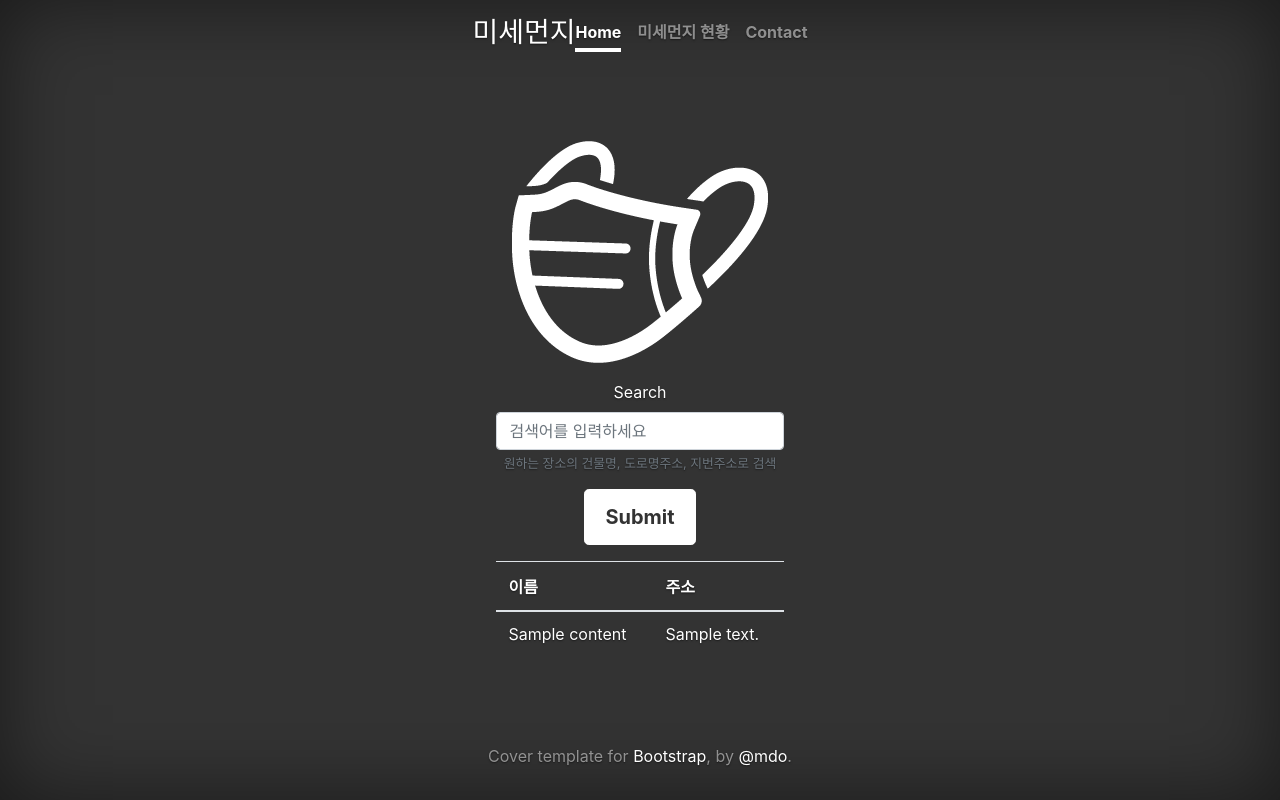
After one commit to YEEN6/dust, a Flask app: template templates/search-result.html in a window 1280 px wide. The commit adds this page. Run offline with Flask 2, Linux system fonts and the light colour scheme; the template is opened without the code that fills it: most values are stand-ins (such as "Sample title", 1, 10 or a date in 2020); some libraries are stand-ins or nearby versions.

Commit message:
complete search function

```diff
--- a/app.py
+++ b/app.py
@@ -1,6 +1,6 @@
-from flask import Flask
-from flask import render_template
-from flask import url_for
+from flask import Flask, render_template, request, url_for, jsonify
+
+from search.getLocation import get_location
 
 app = Flask(__name__)
 
@@ -12,10 +12,13 @@ def hello_world():
 def index():
     return render_template('index.html')
 
-@app.route('/search')
+@app.route('/search', methods=['POST'])
 def getLocationList():
+    result = request.form['searchInput']
+    print(result)
+    response_data = get_location(result)
 
-    return
+    return render_template('search-result.html', contents=response_data)
 
 
 with app.test_request_context():
--- a/templates/index.html
+++ b/templates/index.html
@@ -31,21 +31,44 @@
       </header>
 
 
-      <!-- logo and search form -->
+      <!-- logo -->
 
       <main role="main" class="inner cover">
         <img src="static/images/maskIcon.png">
 
-        <form action="{{ url_for('getLocationList')}}" method="post" >
+
+        <!-- search form -->
+          <script>
+          $(document).ready(function() {
+            $('form').on('submit', function(event) {
+              $.ajax({
+                data : {
+                  searchInput : $('form').serialize()
+                },
+                type : 'POST',
+                url : '/search'
+              })
+              .done(function(data) {
+                  $('#output').text(data.output).show();
+            });
+              event.preventDefault();
+            });
+          });
+
+
+          </script>
+
+
+        <form action="{{ url_for('getLocationList') }}" method="post" >
             <div class="form-group">
-                <label for="inputSearch">Search</label>
-                <input type="search" class="form-control" id="inputSearch" aria-describedby="searchHelp" placeholder="검색어를 입력하세요">
+                <label for="searchInput">Search</label>
+                <input type="search" class="form-control" name="searchInput" id="searchInput" aria-describedby="searchHelp" placeholder="검색어를 입력하세요">
                 <small id="searchHelp" class="form-text text-muted">원하는 장소의 건물명, 도로명주소, 지번주소로 검색</small>
             </div>
             <button type="submit" class="btn btn-lg btn-secondary">Submit</button>
         </form>
-          <h1 class="cover-heading">Cover your page.</h1>
-        <p class="lead">Cover is a one-page template for building simple and beautiful home pages. Download, edit the text, and add your own fullscreen background photo to make it your own.</p>
+          <h1 class="cover-heading" id="output"></h1>
+        <p class="lead"></p>
         <p class="lead">
         </p>
         <!-- end of logo and search form -->
@@ -55,7 +78,7 @@
         <!-- show search result page -->
 
         <article>
-          {% search result %}  {% end search result %}
+          {% block article %}  {% endblock %}
         </article>
 
 
@@ -78,6 +101,6 @@
     <script src="https://code.jquery.com/jquery-3.2.1.slim.min.js" integrity="sha384-KJ3o2DKtIkvYIK3UENzmM7KCkRr/rE9/Qpg6aAZGJwFDMVNA/GpGFF93hXpG5KkN" crossorigin="anonymous"></script>
     <script src="https://cdnjs.cloudflare.com/ajax/libs/popper.js/1.12.9/umd/popper.min.js" integrity="sha384-ApNbgh9B+Y1QKtv3Rn7W3mgPxhU9K/ScQsAP7hUibX39j7fakFPskvXusvfa0b4Q" crossorigin="anonymous"></script>
     <script src="https://maxcdn.bootstrapcdn.com/bootstrap/4.0.0/js/bootstrap.min.js" integrity="sha384-JZR6Spejh4U02d8jOt6vLEHfe/JQGiRRSQQxSfFWpi1MquVdAyjUar5+76PVCmYl" crossorigin="anonymous"></script>
-    <script src="https://code.jquery.com/jquery-3.2.1.slim.min.js" integrity="sha384-KJ3o2DKtIkvYIK3UENzmM7KCkRr/rE9/Qpg6aAZGJwFDMVNA/GpGFF93hXpG5KkN" crossorigin="anonymous"></script>
-  </body>
+    <script src="https://ajax.googleapis.com/ajax/libs/jquery/3.4.1/jquery.min.js"></script>
+ </body>
 </html>
--- /dev/null
+++ b/templates/search-result.html
@@ -0,0 +1,33 @@
+<!-- {% extends 'index.html' %} -->
+
+{% block article %}
+<script>
+
+    $(document).ready(function($) {
+        $(".clickable-row").click(function() {
+            window.location = $(this).data("href");
+        });
+    });
+</script>
+
+
+<div class="table-responsive">
+<table class="table" id="search">
+    <thead>
+        <tr>
+            <th scope="col">이름</th>
+            <th scope="col">주소</th>
+        </tr>
+    </thead>
+    <tbody>
+    {% for content in contents %}
+        <tr id=search_table class="clickable-row" data-href='url://'>
+            <td> {{ content['title'] }} </td>
+            <td> {{ content['address'] }} </td>
+        </tr>
+    {% endfor %}
+    </tbody>
+</table>
+</div>
+
+{% endblock %}
```
Also changed, not shown: search/getLocation.py (+37 -9 lines), search/parseResponse.py (deleted, +0 -13 lines), 1 other file.
